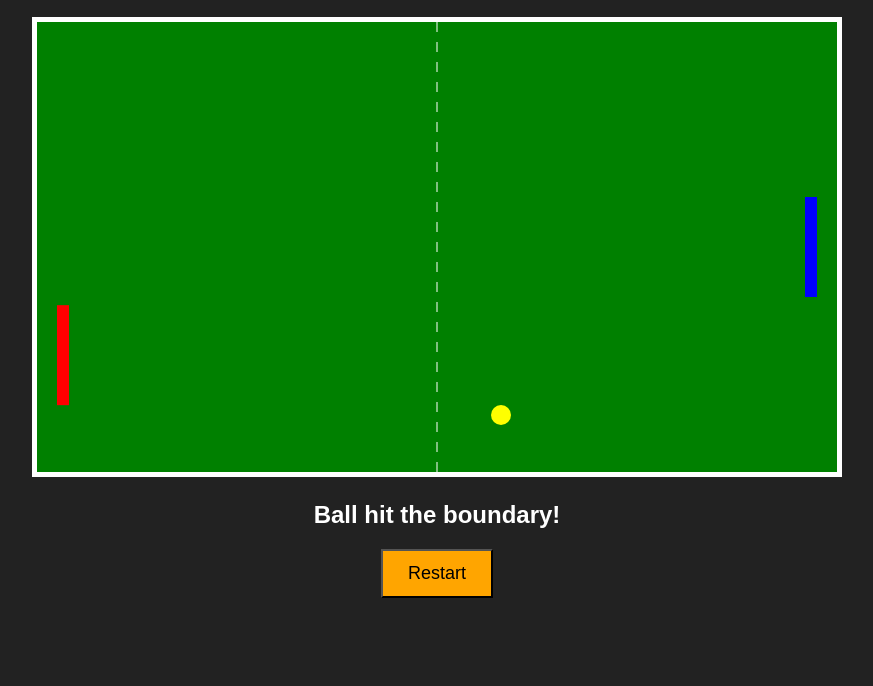
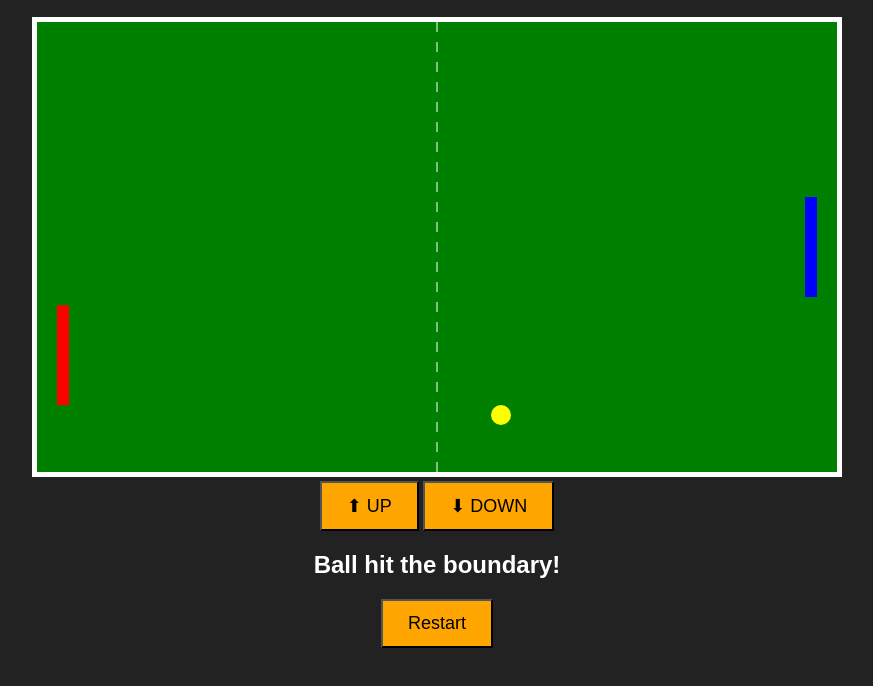
Before and after one commit to mdlateef936-pixel/Tennis-Game, a plain HTML site: page index.html in a window 1280 px wide. Shown: the part 112-798 px from the top of the page, without its empty margins (203-1076 px from the left). Drawn offline with Linux system fonts and the light colour scheme.

Commit message:
Add control buttons for game navigation

```diff
--- a/index.html
+++ b/index.html
@@ -15,6 +15,11 @@
 
     <canvas id="gameCanvas" width="800" height="450"></canvas>
 
+<div class="controls">
+    <button id="upBtn">⬆ UP</button>
+    <button id="downBtn">⬇ DOWN</button>
+</div>
+
     <h2 id="message">Game Started!</h2>
 
     <button onclick="restartGame()">Restart</button>
```
